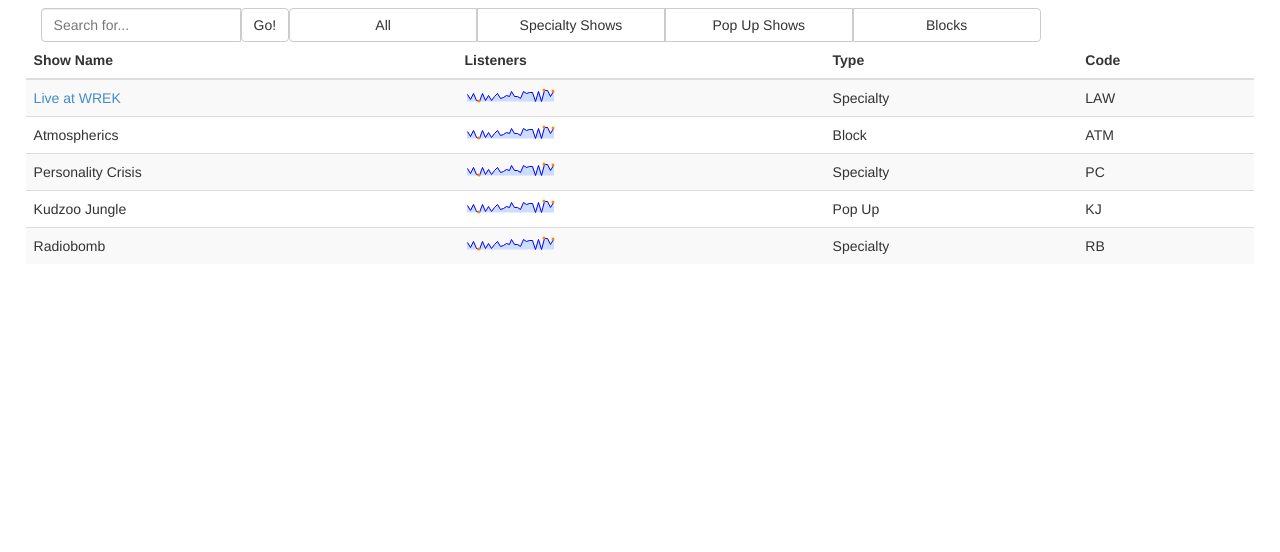
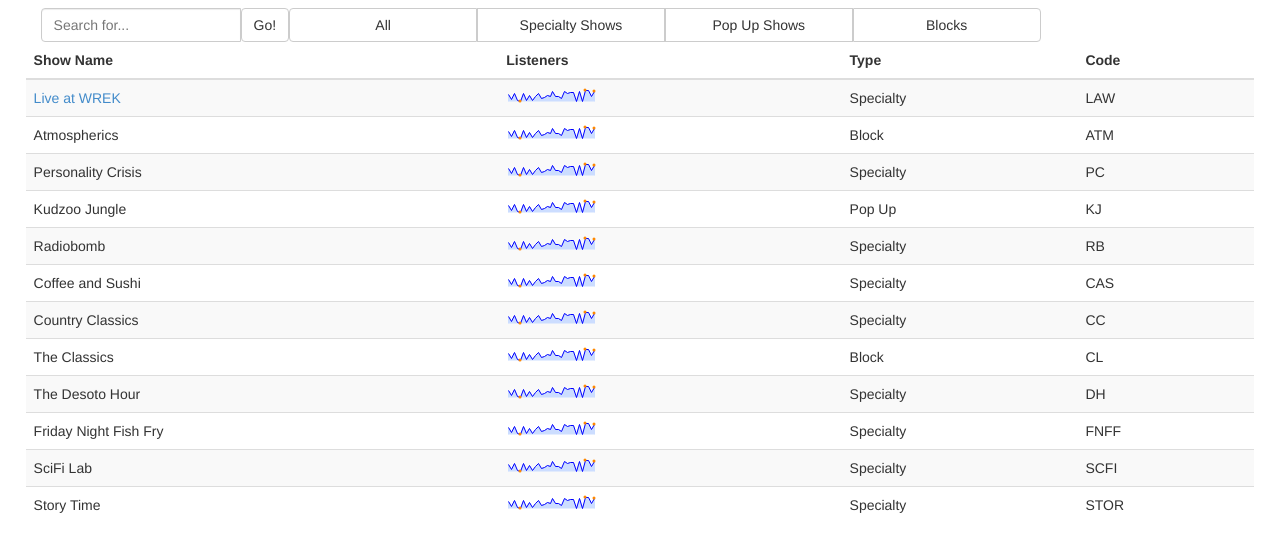
Before and after one commit to sarastrouss/WREK-Scheduler, a plain HTML site: page index.html in a window 1280 px wide. Shown: the part 102-654 px from the top of the page. Drawn offline with nearby package versions, Linux system fonts and the light colour scheme.

Commit message:
Adding shows

```diff
--- a/index.html
+++ b/index.html
@@ -100,6 +100,42 @@
               <td class="spark"></td>
               <td class="showtype">Specialty</td>
               <td class="code">RB</td>
+            </tr>
+            <td class="name">Coffee and Sushi</td>
+              <td class="spark"></td>
+              <td class="showtype">Specialty</td>
+              <td class="code">CAS</td>
+            </tr>
+            <td class="name">Country Classics</td>
+              <td class="spark"></td>
+              <td class="showtype">Specialty</td>
+              <td class="code">CC</td>
+            </tr>
+            <td class="name">The Classics</td>
+              <td class="spark"></td>
+              <td class="showtype">Block</td>
+              <td class="code">CL</td>
+            </tr>
+            <td class="name">The Desoto Hour</td>
+              <td class="spark"></td>
+              <td class="showtype">Specialty</td>
+              <td class="code">DH</td>
+            </tr>
+            <td class="name">Friday Night Fish Fry</td>
+              <td class="spark"></td>
+              <td class="showtype">Specialty</td>
+              <td class="code">FNFF</td>
+            </tr>
+            <td class="name">SciFi Lab</td>
+              <td class="spark"></td>
+              <td class="showtype">Specialty</td>
+              <td class="code">SCFI</td>
+            </tr>
+            <td class="name">Story Time</td>
+              <td class="spark"></td>
+              <td class="showtype">Specialty</td>
+              <td class="code">STOR</td>
+            </tr>
           </tbody>
         </table>
       </div>
```
Also changed, not shown: liveatwrek.html (+1 -0 lines).
